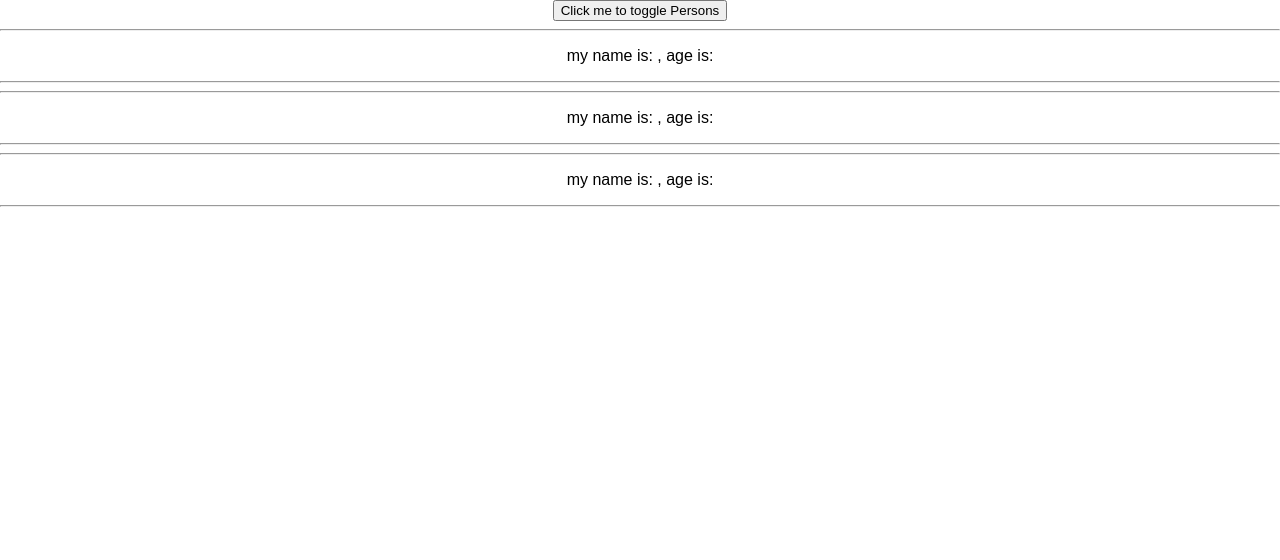
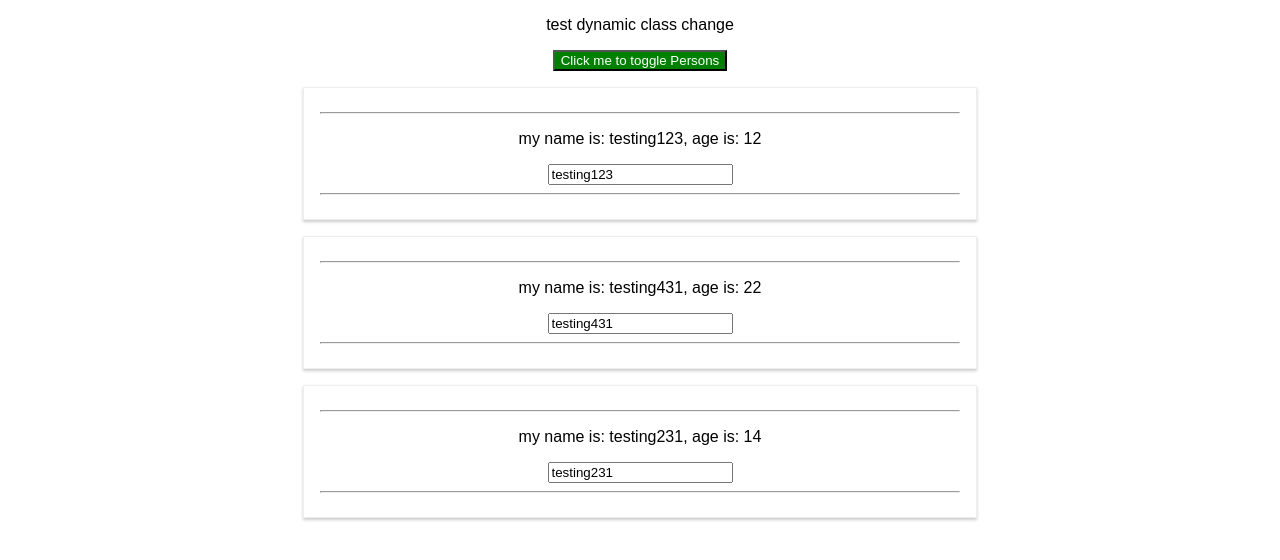
Before and after one commit to AndrewThian/react-practice, a React (Create React App) app: page / in a window 1280 px wide. Both pictures are taken after a click on the button "Click me to toggle Persons". Shown: the top 560 px of the page. Built offline with nearby package versions, Linux system fonts and the light colour scheme.

Commit message:
git update

```diff
--- a/package.json
+++ b/package.json
@@ -3,6 +3,7 @@
   "version": "0.1.0",
   "private": true,
   "dependencies": {
+    "radium": "^0.22.0",
     "react": "^16.2.0",
     "react-dom": "^16.2.0",
     "react-scripts": "1.1.1"
--- a/src/App.css
+++ b/src/App.css
@@ -14,6 +14,14 @@
   color: white;
 }
 
+.red {
+  color: red;
+}
+
+.bold {
+  font-weight: bold;
+}
+
 .App-title {
   font-size: 1.5em;
 }
--- a/src/App.js
+++ b/src/App.js
@@ -1,17 +1,18 @@
 import React, { Component } from 'react'
-import { Person } from './Person/Person'
+import Person from './Person/Person'
 import './App.css'
 
 class App extends Component {
 
   state = {
     persons: [
-      { name: 'testing123', age: 12 },
-      { name: 'testing431', age: 22 },
-      { name: 'testing231', age: 14 }
+      { name: 'testing123', age: 12, id: 1 },
+      { name: 'testing431', age: 22, id: 2 },
+      { name: 'testing231', age: 14, id: 3 }
     ],
     displayPersons: false
   }
+
 
   togglePersonsHandler = () => {
     const showPersons = this.state.displayPersons
@@ -20,21 +21,83 @@ class App extends Component {
     })
   }
 
+  // flaw of this is that state is now mutable
+  // deletePersonHandler = event => {
+  //   return personIndex => {
+  //     const persons = this.state.persons
+  //     persons.splice(personIndex, 1)
+  //     this.setState({ persons: persons })
+  //   }
+  // }
+
+  // always copy a new set of state
+  // return personIndex function to event when it's called
+  deletePersonHandler = personIndex => event => {
+    // slice returns a new array
+    // const persons = this.state.persons.slice()
+    // es6 new syntax spread operator copys and returns a new array
+    const persons = [...this.state.persons]
+    // immutable fashion of setting state
+    persons.splice(personIndex, 1)
+    this.setState({ persons: persons })
+  }
+
+  nameChangeHandler = (event, id) => {
+    const personIndex = this.state.persons.findIndex(p => {
+      return p.id === id
+    })
+    const person = { ...this.state.persons[personIndex] }
+    const persons = [...this.state.persons]
+    person.name = event.target.value
+    persons[personIndex] = person
+    this.setState({ persons: persons })
+  }
+
   render() {
+    const style = {
+      backgroundColor: 'red',
+      color: 'white'
+    }
+
+    let persons = null
+
+    if (this.state.displayPersons) {
+      style.backgroundColor = 'green'
+      persons = (
+        <div>
+          {this.state.persons.map((person, ind) => {
+            return <Person
+              personIndex={ind}
+              click={this.deletePersonHandler}
+              changed={e => this.nameChangeHandler(e, person.id)}
+              name={person.name}
+              age={person.age}
+              key={person.id} />
+          })}
+        </div>
+      )
+    }
+
+    let classes = []
+
+    if (this.state.persons.length <= 2) {
+      classes.push('red')
+    }
+
+    if (this.state.persons.length <= 1) {
+      classes.push('bold')
+    }
+
     return (
       <div className='App'>
+        <p className={classes.join(' ')}>test dynamic class change</p>
         <button
-        onClick={this.togglePersonsHandler}>
+          style={style}
+          onClick={this.togglePersonsHandler}>
           Click me to toggle Persons
         </button>
         {/* conditionals only with ternary conditionals */}
-        { this.state.displayPersons ?
-          <div>
-            <Person></Person>
-            <Person></Person>
-            <Person></Person>
-          </div> : null
-        }
+        {persons}
       </div>
     )
   }
--- /dev/null
+++ b/src/Person/Person.css
@@ -0,0 +1,8 @@
+.Person {
+    width: 50%;
+    margin: 16px auto;
+    border: 1px solid #eee;
+    box-shadow: 0 2px 3px #ccc;
+    padding: 16px;
+    text-align: center;
+}
--- a/src/Person/Person.js
+++ b/src/Person/Person.js
@@ -1,11 +1,29 @@
 import React from 'react'
+import './Person.css'
 
-export const Person = (props) => {
+const Person = (props) => {
+
+	const handleDelete = (event) => (params => { props.click(params)(event) })
+
 	return (
-		<div>
+		<div className="Person">
 			<hr/>
-			<p>my name is: {props.name}, age is: {props.age}</p>
+			<p
+				// 1. when the page re-renders/renders the handleDelete is executed
+				// 2. the IIFE sets up a reference, then stopped because of a missing event parameter
+				// 3. manually invoked via the click event
+				// 4. pass params to the callback.
+				// refer to this: https://www.udemy.com/react-the-complete-guide-incl-redux/learn/v4/questions/3578426
+				onClick={handleDelete(props.personIndex)}>
+				my name is: {props.name}, age is: {props.age}
+			</p>
+			<input
+				onChange={props.changed}
+				value={props.name}
+				type="text"/>
 			<hr/>
 		</div>
 	)
 }
+
+export default Person
```
Also changed, not shown: 1 other file (tests, documents, lock files or other folders).
